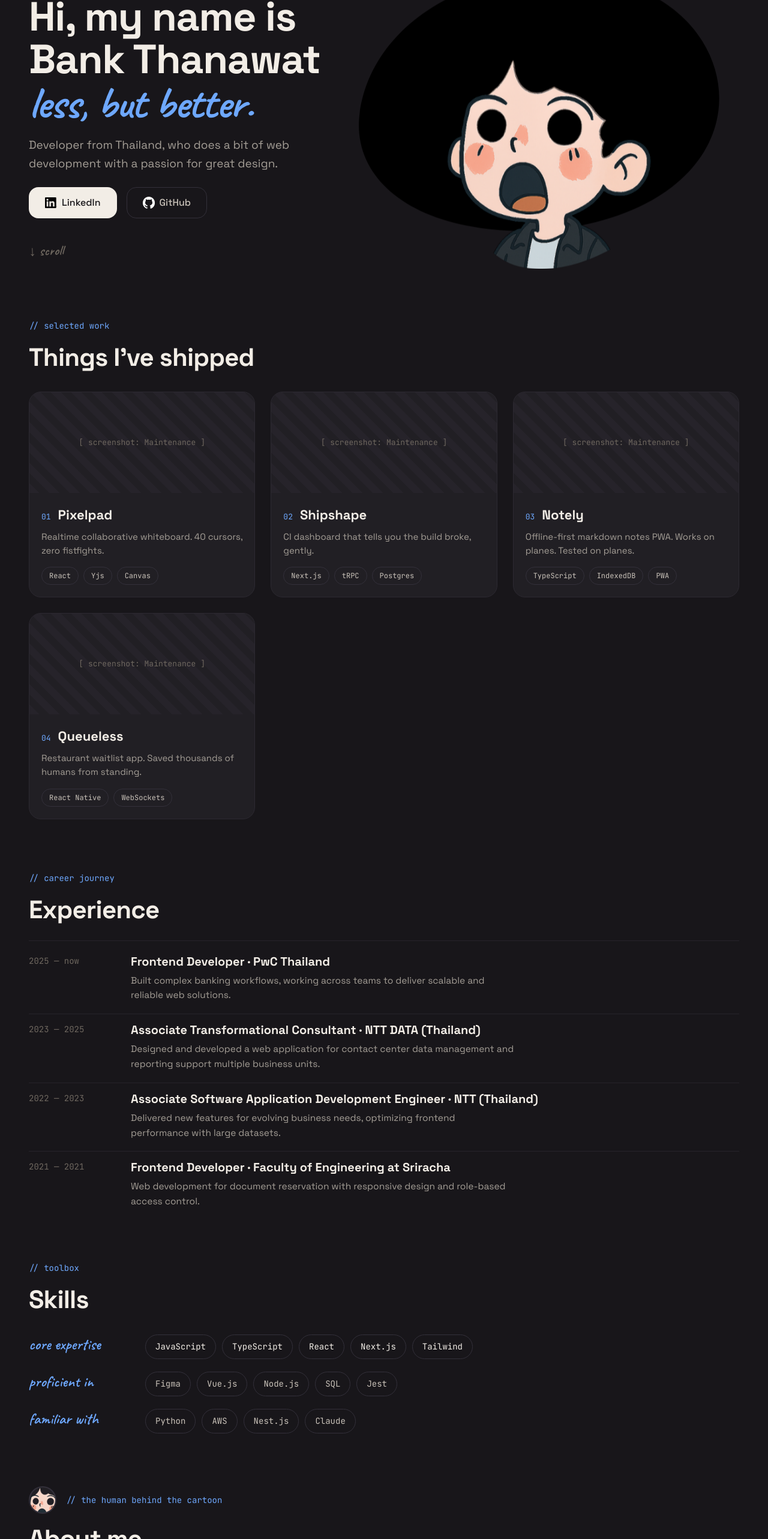
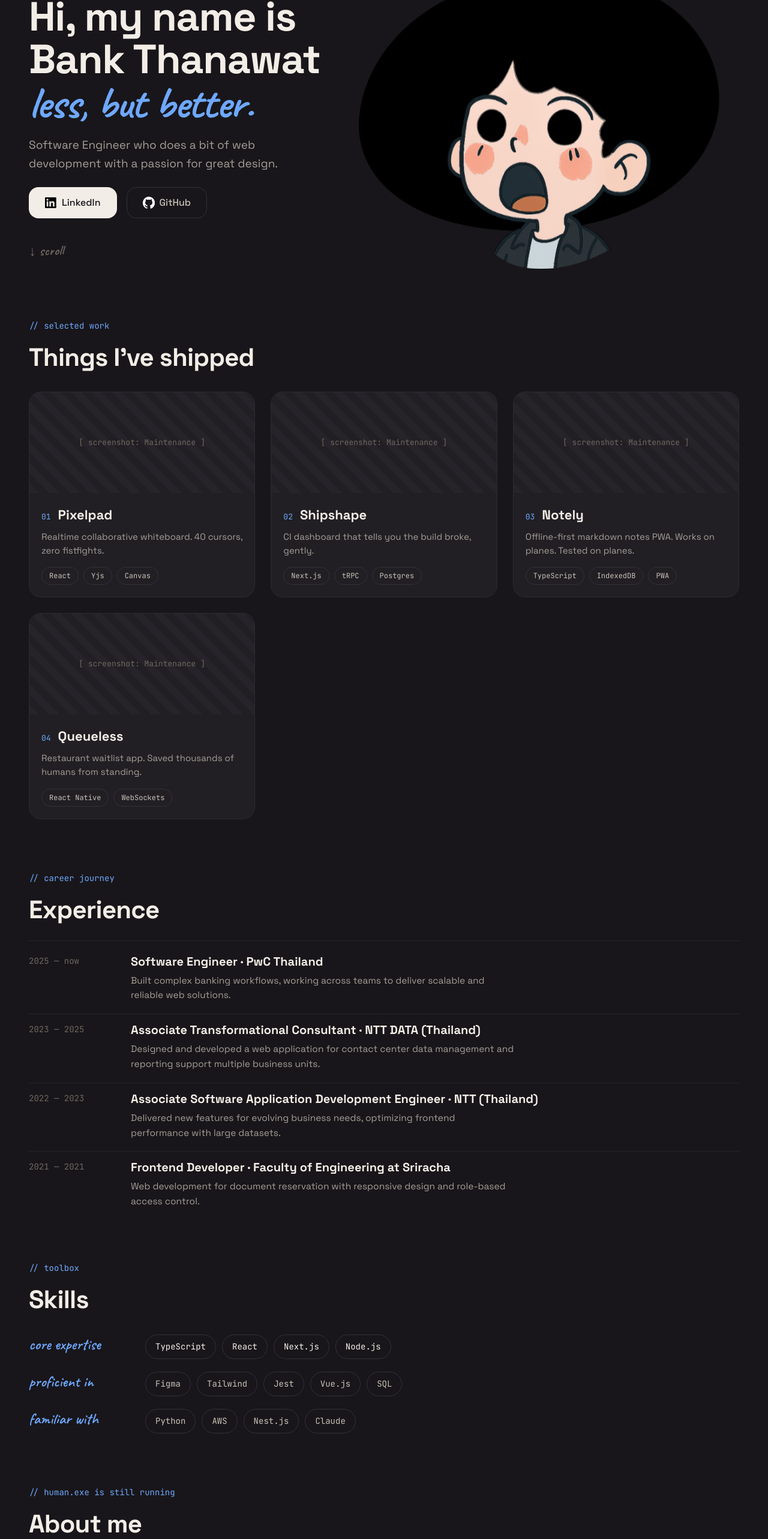
Before and after one commit to thanawangk/web-portfolio, a Next.js app: page / in a window 1280 px wide. Shown: the part 166-2732 px from the top of the page at 60% size. Built offline with nearby package versions, Linux system fonts and the light colour scheme.

Commit message:
feat: update about section info

```diff
--- a/app/layout.tsx
+++ b/app/layout.tsx
@@ -21,9 +21,9 @@
 });
 
 const SITE_URL = "https://bankthanawat.vercel.app/";
-const TITLE = "Thanawat Wangkhem – Web Developer";
+const TITLE = "Thanawat Wangkhem – Software Engineer";
 const DESCRIPTION =
-  "Developer from Thailand, who does a bit of web development with a passion for great design.";
+  "Software Engineer who does a bit of web development with a passion for great design.";
 
 export const metadata: Metadata = {
   metadataBase: new URL(SITE_URL),
--- a/app/page.tsx
+++ b/app/page.tsx
@@ -95,32 +95,32 @@
 
         <Section id="about">
           <div className="mb-2.5 flex items-center gap-4">
-            <div
+            {/* Hide eyebrow icon */}
+            {/* <div
               aria-hidden="true"
-              className="h-[46px] w-[46px] rounded-full border-2 border-border-strong bg-surface bg-no-repeat"
+              className="h-[46px] w-[46px] rounded-full border-2 border-border-strong bg-accent bg-no-repeat"
               style={{
                 backgroundImage: "url('/hero-icon.png')",
                 backgroundSize: "315% auto",
                 backgroundPosition: "65% 61%",
               }}
-            />
+            /> */}
             <p className="font-mono text-label text-accent">
-              {"// the human behind the cartoon"}
+              {"// human.exe is still running"}
             </p>
           </div>
           <SectionHeading className="mb-[22px]">About me</SectionHeading>
           <div className="flex flex-wrap items-start gap-7">
             <div className="min-w-[280px] flex-[2_1_420px]">
               <p className="mb-3.5 max-w-[600px] text-body leading-relaxed text-text-secondary">
-                I'm Bank Thanawat, a frontend-leaning software engineer based in
-                Bangkok. I care about the unglamorous stuff — loading states,
-                keyboard nav, that 80ms where the button does nothing — because
-                that's where "fine" becomes "wow".
+                I'm a frontend-leaning software engineer from Thailand, with 4
+                years of experience in design and development. I turn ideas into
+                code from thoughtful interactions to scalable systems.
               </p>
               <p className="max-w-[600px] text-body leading-relaxed text-text-secondary">
-                When I'm not shipping, I'm redrawing this little guy's face,
-                over-engineering my espresso, or explaining to relatives that
-                no, I can't fix their printer. (I can.)
+                In life as in code, I keep exploring new things, learning from
+                what I discover while becoming a little better along the way
+                (still learning).
               </p>
             </div>
             <Panel
--- a/components/Hero.tsx
+++ b/components/Hero.tsx
@@ -50,7 +50,7 @@
           </span>
         </h1>
         <p className="mb-6 max-w-[440px] text-body-lg leading-body text-text-muted">
-          Developer from Thailand, who does a bit of web development with a
+          Software Engineer who does a bit of web development with a
           passion for great design.
         </p>
         <div className="flex flex-wrap items-center gap-4">
--- a/lib/content.ts
+++ b/lib/content.ts
@@ -17,15 +17,15 @@
 ];
 
 export const socialLinks = [
-  { label: "LinkedIn", link: "https://github.com/thanawangk" },
-  { label: "GitHub", link: "https://www.linkedin.com/in/thanawangk/" },
+  { label: "LinkedIn", link: "https://www.linkedin.com/in/thanawangk/" },
+  { label: "GitHub", link: "https://github.com/thanawangk" },
   { label: "Twitter", link: "#" },
 ];
 
 export const experience = [
   {
     period: "2025 — now",
-    role: "Frontend Developer · PwC Thailand",
+    role: "Software Engineer · PwC Thailand",
     description:
       "Built complex banking workflows, working across teams to deliver scalable and reliable web solutions.",
   },
@@ -53,12 +53,12 @@
   {
     label: "core expertise",
     emphasis: true,
-    items: ["JavaScript", "TypeScript", "React", "Next.js", "Tailwind"],
+    items: ["TypeScript", "React", "Next.js", "Node.js"],
   },
   {
     label: "proficient in",
     emphasis: false,
-    items: ["Figma", "Vue.js", "Node.js", "SQL", "Jest"],
+    items: ["Figma", "Tailwind", "Jest", "Vue.js", "SQL"],
   },
   {
     label: "familiar with",
@@ -68,9 +68,9 @@
 ];
 
 export const currently = [
-  "obsessed_with: view transitions",
-  "reading: “Refactoring UI”, again",
-  "coffee_count: 3 (it is 10am)",
+  "obsessed_with: passion projects",
+  "exploring: “Assistive AI”, indeed",
+  "thaitea_count: 1 (it is 10am)",
   "open_to: full-time roles",
 ];
 
```
